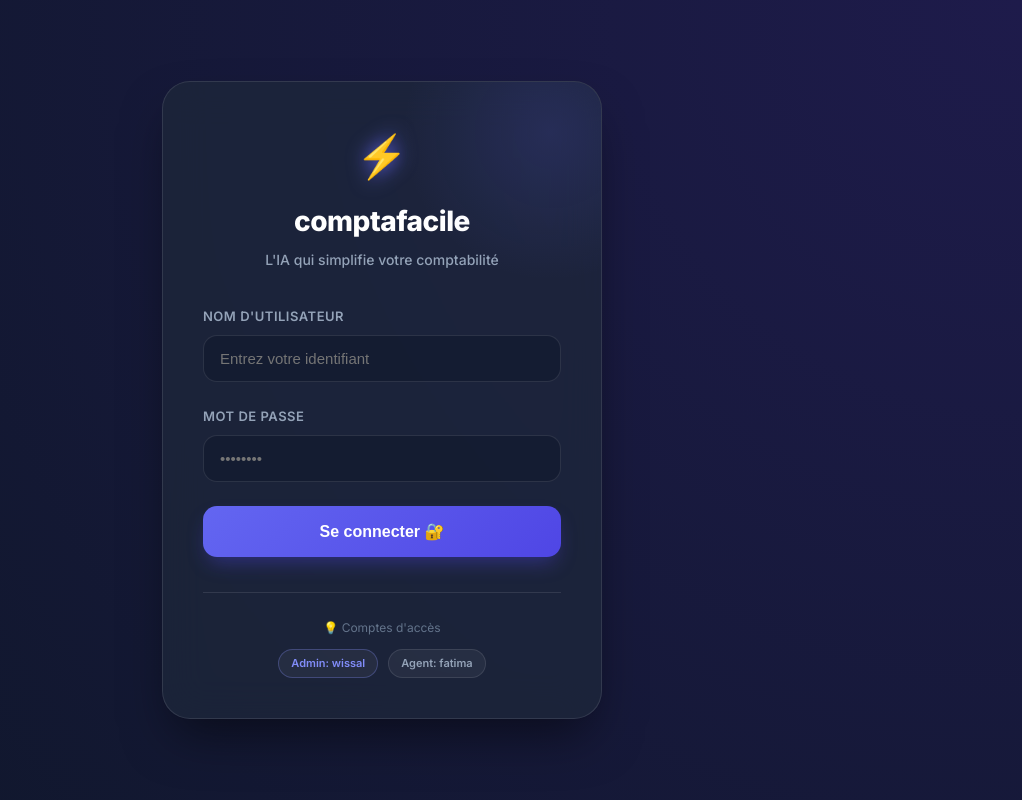
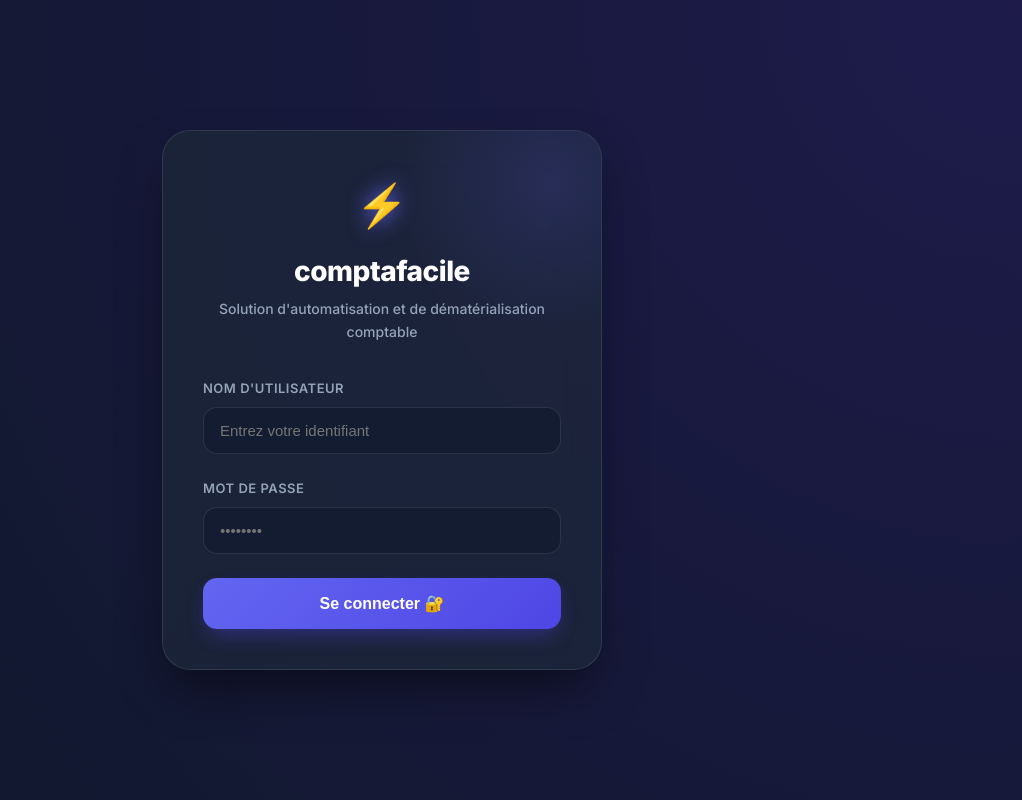
Before and after one commit to wkb39590-ship-it/antigcompta, a React (Vite) app in the folder frontend/: page /login in a window 1280 px wide. Shown: the whole page, without its empty margins (258-1280 px from the left). Built offline with nearby package versions, Linux system fonts and the light colour scheme.

Commit message:
petite modification

```diff
--- a/frontend/src/pages/Login.tsx
+++ b/frontend/src/pages/Login.tsx
@@ -78,7 +78,7 @@ export default function Login() {
                 <div className="login-header">
                     <div className="logo-icon">⚡</div>
                     <h1>comptafacile</h1>
-                    <p className="subtitle">L'IA qui simplifie votre comptabilité</p>
+                    <p className="subtitle">Solution d'automatisation et de dématérialisation comptable</p>
                 </div>
 
                 <form onSubmit={handleLogin} className="login-form">
@@ -129,15 +129,7 @@ export default function Login() {
                     </button>
                 </form>
 
-                <div className="login-footer">
-                    <div className="test-accounts">
-                        <p>💡 Comptes d'accès</p>
-                        <div className="account-chips">
-                            <span className="chip admin">Admin: wissal</span>
-                            <span className="chip user">Agent: fatima</span>
-                        </div>
-                    </div>
-                </div>
+
             </div>
 
             <style>{`
--- a/frontend/src/utils/adminTokenDecoder.ts
+++ b/frontend/src/utils/adminTokenDecoder.ts
@@ -3,7 +3,7 @@
  */
 
 export interface AdminUser {
-  agent_id: number
+  id: number
   username: string
   email: string
   nom?: string
```
